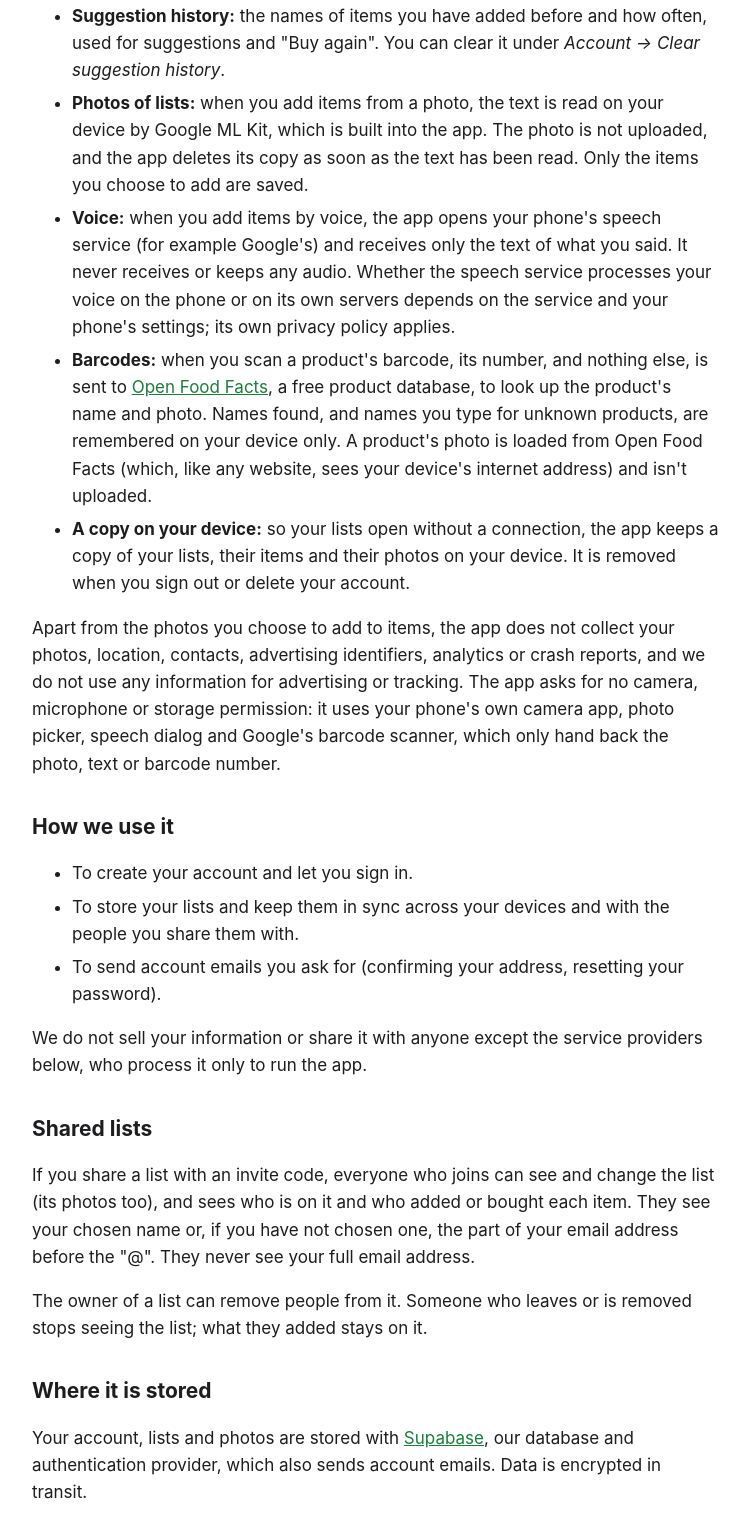
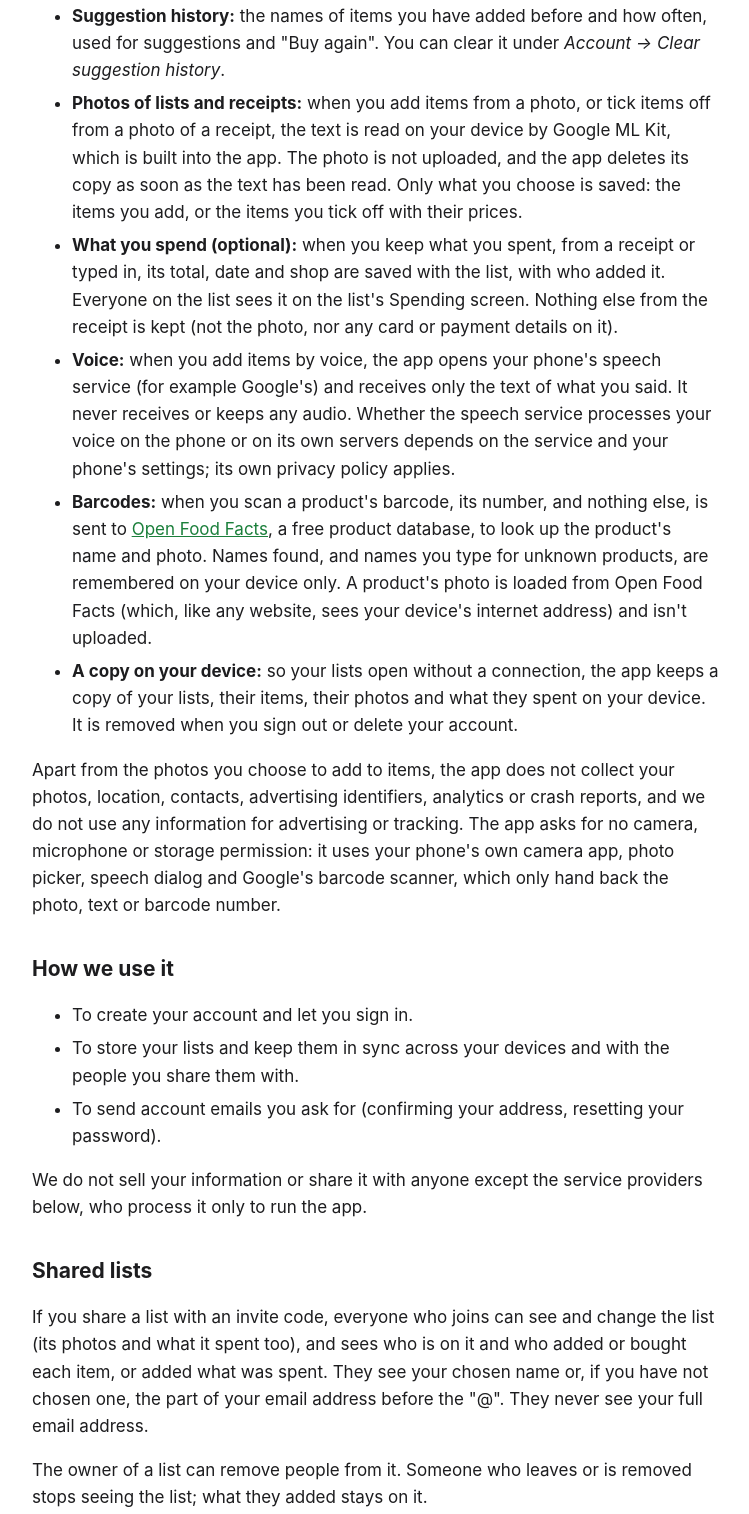
Before and after one commit to rupeshghimire2023/snapcart-site, a plain HTML site: page privacy.html in a window 1280 px wide. Shown: the part 796-2310 px from the top of the page, without its empty margins (264-1013 px from the left). Drawn offline with Linux system fonts and the light colour scheme.

Commit message:
Privacy policy: receipts and what lists spend (app 1.0.0, receipts)

```diff
--- a/privacy.html
+++ b/privacy.html
@@ -10,7 +10,7 @@
 <body><main>
 <header><img src="icon.png" alt=""><a href="./">SnapCart</a></header>
 <h1>Privacy policy</h1>
-<p class="muted">Last updated: November 22, 2026</p>
+<p class="muted">Last updated: November 24, 2026</p>
 <p>SnapCart ("the app") is a grocery list app. This policy explains what information the app collects and how it is used. "We" means the SnapCart developer, who you can reach at <a href="mailto:rupeshghimire8@gmail.com">rupeshghimire8@gmail.com</a>.</p>
 
 <h2>Information we collect</h2>
@@ -20,10 +20,11 @@
 <li><strong>Your lists:</strong> list names, the items you add (with any quantity, note, store category, price, link to the product, and how often they repeat), the stores you add to a list and which items they have, whether items are marked as bought, and who added or bought each item. "Find nearby" opens Google Maps with the store's name; SnapCart itself never learns where you are.</li>
 <li><strong>Photos of products (optional):</strong> a photo you add to an item is shrunk on your device and stripped of everything else stored with it (such as where and when it was taken), then uploaded and kept with the list. Everyone on the list can see it, and the list remembers it for the next time the item is added. When it's removed from the item, it is deleted from our storage. The app only ever sees the photos you choose.</li>
 <li><strong>Suggestion history:</strong> the names of items you have added before and how often, used for suggestions and "Buy again". You can clear it under <em>Account → Clear suggestion history</em>.</li>
-<li><strong>Photos of lists:</strong> when you add items from a photo, the text is read on your device by Google ML Kit, which is built into the app. The photo is not uploaded, and the app deletes its copy as soon as the text has been read. Only the items you choose to add are saved.</li>
+<li><strong>Photos of lists and receipts:</strong> when you add items from a photo, or tick items off from a photo of a receipt, the text is read on your device by Google ML Kit, which is built into the app. The photo is not uploaded, and the app deletes its copy as soon as the text has been read. Only what you choose is saved: the items you add, or the items you tick off with their prices.</li>
+<li><strong>What you spend (optional):</strong> when you keep what you spent, from a receipt or typed in, its total, date and shop are saved with the list, with who added it. Everyone on the list sees it on the list's Spending screen. Nothing else from the receipt is kept (not the photo, nor any card or payment details on it).</li>
 <li><strong>Voice:</strong> when you add items by voice, the app opens your phone's speech service (for example Google's) and receives only the text of what you said. It never receives or keeps any audio. Whether the speech service processes your voice on the phone or on its own servers depends on the service and your phone's settings; its own privacy policy applies.</li>
 <li><strong>Barcodes:</strong> when you scan a product's barcode, its number, and nothing else, is sent to <a href="https://world.openfoodfacts.org">Open Food Facts</a>, a free product database, to look up the product's name and photo. Names found, and names you type for unknown products, are remembered on your device only. A product's photo is loaded from Open Food Facts (which, like any website, sees your device's internet address) and isn't uploaded.</li>
-<li><strong>A copy on your device:</strong> so your lists open without a connection, the app keeps a copy of your lists, their items and their photos on your device. It is removed when you sign out or delete your account.</li>
+<li><strong>A copy on your device:</strong> so your lists open without a connection, the app keeps a copy of your lists, their items, their photos and what they spent on your device. It is removed when you sign out or delete your account.</li>
 </ul>
 <p>Apart from the photos you choose to add to items, the app does not collect your photos, location, contacts, advertising identifiers, analytics or crash reports, and we do not use any information for advertising or tracking. The app asks for no camera, microphone or storage permission: it uses your phone's own camera app, photo picker, speech dialog and Google's barcode scanner, which only hand back the photo, text or barcode number.</p>
 
@@ -36,7 +37,7 @@
 <p>We do not sell your information or share it with anyone except the service providers below, who process it only to run the app.</p>
 
 <h2>Shared lists</h2>
-<p>If you share a list with an invite code, everyone who joins can see and change the list (its photos too), and sees who is on it and who added or bought each item. They see your chosen name or, if you have not chosen one, the part of your email address before the "@". They never see your full email address.</p>
+<p>If you share a list with an invite code, everyone who joins can see and change the list (its photos and what it spent too), and sees who is on it and who added or bought each item, or added what was spent. They see your chosen name or, if you have not chosen one, the part of your email address before the "@". They never see your full email address.</p>
 <p>The owner of a list can remove people from it. Someone who leaves or is removed stops seeing the list; what they added stays on it.</p>
 
 <h2>Where it is stored</h2>
```
